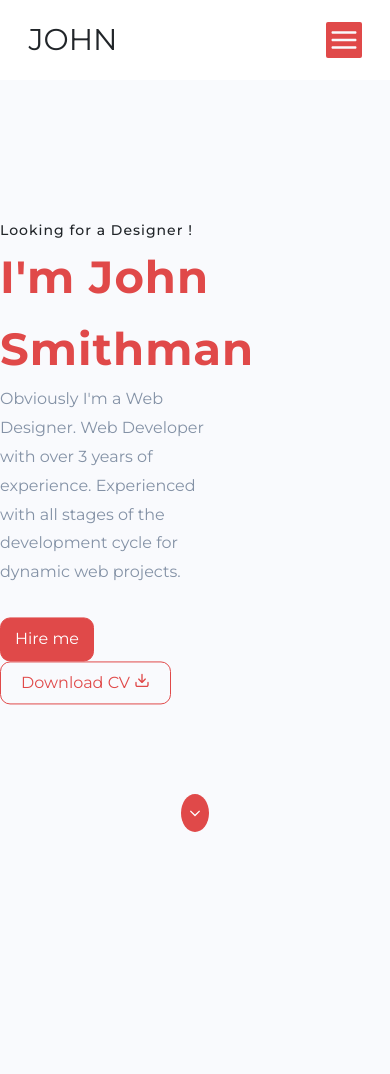
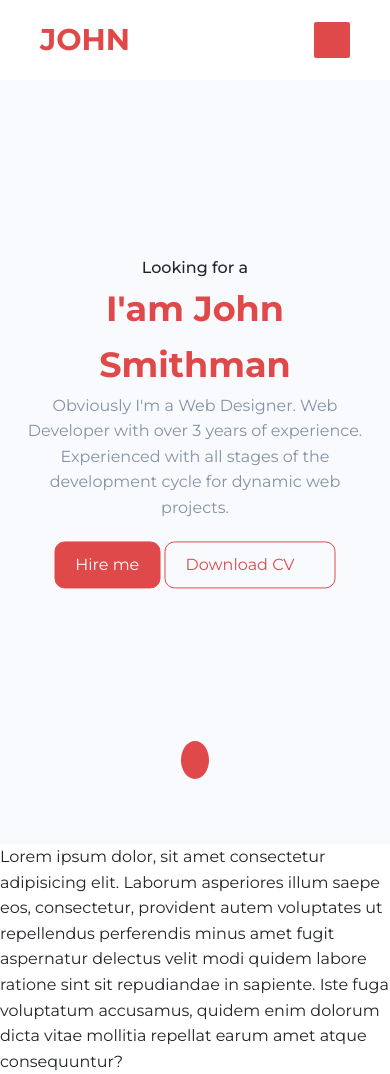
Before and after one commit to wpcodevo/portfolio_02, a plain HTML site: page index.html in a window 390 px wide. Before the commit the page ends 924 px from the top, so only its background shows below. Drawn offline with nearby package versions, Linux system fonts and the light colour scheme; a script that the page names is missing.

Commit message:
initial commit

```diff
--- a/index.html
+++ b/index.html
@@ -6,7 +6,7 @@
   <meta name="viewport" content="width=device-width, initial-scale=1.0" />
 
   <!-- Google Font -->
-  <link href="https://fonts.googleapis.com/css2?family=Montserrat:wght@400;500;700;900&display=swap" rel="stylesheet">
+  <link href="https://fonts.googleapis.com/css2?family=Montserrat:wght@400;500;700;900&display=swap" rel="stylesheet" />
 
   <!-- AOS -->
   <link rel="stylesheet" href="https://cdnjs.cloudflare.com/ajax/libs/aos/2.3.4/aos.css" />
@@ -20,13 +20,35 @@
 <body>
   <!--
             ======================
+            Color Switch
+            ======================
+         -->
+  <!-- <div class="color__switch">
+    <div class="color__board">
+      <span class="default color"></span>
+      <span class="blue color"></span>
+      <span class="light-green color"></span>
+      <span class="yellow color"></span>
+      <span class="purple color"></span>
+    </div>
+    <div class="color__widget">
+      <span>
+        <svg>
+          <use xlink:href="./images/sprite.svg#icon-cog"></use>
+        </svg>
+      </span>
+    </div>
+  </div> -->
+
+  <!--
+        ======================
         Header
         ======================
      -->
-  <div id="header" class="header">
+  <header id="header" class="header">
     <!-- Navigation -->
     <div class="navigation">
-      <nav class="nav">
+      <nav class="nav container">
         <div class="nav__header">
           <div class="logo">
             <h1>JOHN</h1>
@@ -92,33 +114,37 @@
         </div>
       </nav>
     </div>
+  </header>
+
+  <!--
+        ======================
+        Main
+        ======================
+     -->
+
   <!-- Hero -->
-    <div class="hero">
+  <section class="hero">
     <div class="hero__container container">
-        <div class="hero__left">
-          <div class="hero__content ">
-            <h6 class="subtitle">Looking for a Designer !</h6>
-            <h1 class="primary__title">I'm John Smithman</h1>
-            <p class="title__info">Obviously I'm a Web Designer. Web Developer with over 3 years of experience.
-              Experienced with all stages of the
+      <div class="hero__center">
+        <div class="hero__content">
+          <h4>Looking for a <span id="simpleType"></span></h4>
+          <h1>I'am John Smithman</h1>
+          <p>Obviously I'm a Web Designer. Web Developer with over 3 years of experience. Experienced with all stages of
+            the
             development cycle for dynamic web projects.</p>
           <div class="hero__btns">
             <a href="#" class="hire">Hire me</a>
-              <a href="#" class="download">Download CV <span>
+            <a href="#" class="download">Download CV
+              <span>
                 <svg>
-                    <use xlink:href="images/sprite.svg#icon-download"></use>
+                  <use xlink:href="./images/sprite.svg#icon-download"></use>
                 </svg>
-                </span></a>
+              </span>
+            </a>
           </div>
         </div>
       </div>
-
-        <div class="hero__right">
-
     </div>
-      </div>
-    </div>
-
     <div class="goto-next">
       <a href="#about">
         <span>
@@ -128,16 +154,17 @@
         </span>
       </a>
     </div>
-  </div>
-
-  <!--
-        ======================
-        Main
-        ======================
-     -->
+  </section>
 
   <section id="about" class="about">
-
+    <p>
+      Lorem ipsum dolor, sit amet consectetur adipisicing elit. Laborum
+      asperiores illum saepe eos, consectetur, provident autem voluptates ut
+      repellendus perferendis minus amet fugit aspernatur delectus velit modi
+      quidem labore ratione sint sit repudiandae in sapiente. Iste fuga
+      voluptatum accusamus, quidem enim dolorum dicta vitae mollitia repellat
+      earum amet atque consequuntur?
+    </p>
   </section>
 
   <!--
@@ -149,6 +176,10 @@
   <!-- AOS -->
   <script src="https://cdnjs.cloudflare.com/ajax/libs/aos/2.3.4/aos.js"></script>
 
+  <!-- Type It -->
+  <script src="https://cdn.jsdelivr.net/npm/typeit@7.0.4/dist/typeit.min.js"></script>
+
+
   <!-- Custom Script -->
   <script src="js/index.js"></script>
 </body>
--- a/js/index.js
+++ b/js/index.js
@@ -30,5 +30,55 @@ window.addEventListener("scroll", () => {
   }
 });
 
+// Color Switch
+const root = document.documentElement;
+const colorSwitch = document.querySelector(".color__switch");
+const widget = document.querySelector(".color__widget");
+
+widget.addEventListener("click", e => {
+  const switchWidth = colorSwitch.getBoundingClientRect().left;
+  if (switchWidth < 0) {
+    colorSwitch.style.left = "0";
+  } else {
+    colorSwitch.style.left = "-7rem";
+  }
+});
+
+// function targetClick(target) {
+//   const el = document.querySelector(target);
+//   el.addEventListener("click", () => {
+//     changeColor("--default", "#e04949", "--default2", "#e61616");
+//     changeColor("--default", "#2d84fb", "--default2", "#2706df");
+//     changeColor("--default", "#67c56e", "--default2", "#08aa12");
+//     changeColor("--default", "#662e9b", "--default2", "#4c0094");
+//     changeColor("--default", "#f89d36", "--default2", "#db7807");
+//   });
+// }
+
+// targetClick(".default");
+// targetClick(".blue");
+// targetClick(".light-green");
+// targetClick(".purple");
+// targetClick(".yellow");
+
+// function changeColor(default1, default2, default3, default4) {
+//   root.style.setProperty(default1, default2);
+//   root.style.setProperty(default3, default4);
+// }
+
 // AOS
-AOS.init();
+// AOS.init();
+
+// Typo
+new TypeIt("#simpleType", {
+  speed: 120,
+  loop: true,
+  waitUntilVisible: true,
+})
+  .type("Designer", { delay: 400 })
+  .pause(500)
+  .delete(9)
+  .type("Developer", { delay: 400 })
+  .pause(500)
+  .delete(9)
+  .go();
--- a/styles.css
+++ b/styles.css
@@ -2,14 +2,17 @@
     colors
    ====================
 */
-
 :root {
   --default: #e04949;
   --default2: #e61616;
   --blue: #2d84fb;
+  --blue2: #2706df;
   --lightGreen: #67c56e;
+  --lightGreen2: #08aa12;
   --yellow: #f89d36;
+  --yellow2: #db7807;
   --purple: #662e9b;
+  --purple2: #4c0094;
   --black1: #212529;
   --black2: #3c4858;
   --grey: #8492a6;
@@ -23,8 +26,8 @@
 */
 
 *,
-*::before,
-*::after {
+*::after,
+*::before {
   padding: 0;
   margin: 0;
   box-sizing: inherit;
@@ -41,7 +44,7 @@ input {
   font-weight: 400;
   font-family: "Montserrat", sans-serif;
   color: var(--black1);
-  background-color: var(--backgroundColor);
+  background-color: var(--white);
   line-height: 1.6;
 }
 
@@ -58,8 +61,8 @@ a {
   text-decoration: none;
 }
 
-ul,
-li {
+li,
+ul {
   list-style: none;
 }
 
@@ -69,12 +72,25 @@ img {
 
 .container {
   max-width: 114rem;
+  width: 100%;
   margin: 0 auto;
+  padding: 0 1.6rem;
 }
 
-@media only screen and (max-width: 1200px) {
+/* @media only screen and (max-width: 1200px) {
   .container {
     max-width: 90rem;
+  }
+} */
+@media only screen and (max-width: 996px) {
+  .container {
+    padding: 0 3rem;
+  }
+}
+
+@media only screen and (max-width: 768px) {
+  .container {
+    padding: 0 3rem;
   }
 }
 
@@ -84,13 +100,6 @@ img {
 */
 
 .header {
-  background-image: linear-gradient(
-    105deg,
-    var(--backgroundColor) 0%,
-    #fff 65%,
-    var(--default) 50%
-  );
-  height: calc(100vh + 8rem);
   position: relative;
 }
 
@@ -102,7 +111,7 @@ img {
 .social__menu li svg {
   width: 1.6rem;
   height: 1.6rem;
-  fill: var(--backgroundColor);
+  fill: var(--black2);
 }
 
 .hamburger {
@@ -111,15 +120,18 @@ img {
 
 .navigation {
   padding: 1.6rem 1rem;
+  position: relative;
+  z-index: 1999;
+  background-color: var(--backgroundColor);
 }
 
 .nav {
   display: flex;
   align-items: center;
   justify-content: space-between;
-  width: 90vw;
+  /* width: 90vw;
   max-width: 114rem;
-  margin: 0 auto;
+  margin: 0 auto; */
 }
 
 .fix__nav {
@@ -130,7 +142,7 @@ img {
   background-color: var(--white);
   box-shadow: 0 5px 15px rgba(0, 0, 0, 0.1);
   transition: all 0.3s ease-in-out;
-  z-index: 999;
+  z-index: 9990;
 }
 
 .fix__nav .social__menu li svg {
@@ -151,9 +163,14 @@ img {
   background-color: var(--default);
 }
 
+.logo {
+  cursor: pointer;
+}
+
 .logo h1 {
   font-size: 2.5rem;
-  font-weight: 400;
+  font-weight: 700;
+  color: var(--default);
 }
 
 .nav__menu {
@@ -187,7 +204,7 @@ img {
 }
 
 .social__menu li {
-  border: 0.7px solid var(--backgroundColor);
+  border: 0.7px solid var(--black2);
   padding: 0.7rem 1rem;
   border-radius: 0.5rem;
   cursor: pointer;
@@ -195,7 +212,12 @@ img {
 }
 
 .social__menu li:hover {
-  border-color: transparent;
+  background-color: var(--default);
+}
+
+.social__menu li:hover svg {
+  fill: var(--backgroundColor);
+  transition: all 0.3s ease-in-out;
 }
 
 .social__menu li a {
@@ -212,7 +234,6 @@ img {
     Navigation Media Query
    =======================
 */
-
 @media only screen and (max-width: 1200px) {
   .nav__menu {
     width: 80%;
@@ -220,13 +241,6 @@ img {
 }
 
 @media only screen and (max-width: 996px) {
-  .header {
-    background-image: linear-gradient(
-      var(--backgroundColor),
-      var(--backgroundColor)
-    );
-  }
-
   .navigation {
     position: fixed;
     top: 0;
@@ -237,10 +251,6 @@ img {
 
   .nav {
     display: block;
-    justify-content: start;
-    align-items: flex-start;
-    width: 90%;
-    max-width: 100%;
   }
 
   .nav__header {
@@ -303,128 +313,82 @@ img {
     padding: 1rem;
   }
 
-  .social__menu {
-    padding: 0 1rem;
-  }
-
-  .social__menu li {
-    border: 0.5px solid var(--black2);
-    padding: 0.5rem 0.8rem;
-  }
-
-  .social__menu li svg {
-    fill: var(--black2);
-    transition: all 0.3s ease-in-out;
-  }
-
-  .social__menu li:hover {
-    border: 0.5px solid var(--black2);
-    background-color: var(--default);
-  }
-
-  .social__menu li:hover svg {
-    fill: var(--backgroundColor);
-  }
-
-  .social__menu li:not(:last-child) {
-    margin-right: 0.5rem;
-  }
 }
 
-@media only screen and (max-width: 768px) {
+/*
+==========================
+Hero
+==========================
+*/
+
+.hero {
+  position: relative;
+  width: 100%;
+  height: 100vh;
+  background-color: var(--backgroundColor);
 }
 
-/* =======================
-    Hero
-   =======================
-*/
-.hero {
-  height: 100%;
-}
-.hero__container {
-  display: flex;
-  align-items: center;
-  height: 100%;
-  width: 100%;
-}
-
-.hero__left {
-  position: relative;
-  flex: 0 1 60%;
-}
-
-.hero__right {
-  flex: 0 1 40%;
-}
-
-.hero__left,
-.hero__right {
-  height: 100%;
-}
-
-.hero__btns a svg {
+.hero__btns svg {
   width: 1.6rem;
   height: 1.6rem;
   fill: var(--default);
-  transition: all 0.3s ease-in-out;
+  transition: all .3s ease-in-out;
+}
+
+.hero__container {
+  height: 100%;
+
+}
+
+.hero__center {
+  height: 100%;
+  text-align: center;
 }
 
 .hero__content {
   position: absolute;
-  top: 50%;
-  transform: translateY(-50%);
+  top: 40%;
+  left: 50%;
+  transform: translate(-50%, -50%);
+  width: 50%;
 }
 
-.hero__content .subtitle {
-  font-size: 1.4rem;
-  letter-spacing: 1px;
+.hero__content h1 {
+  font-size: 5rem;
+  color: var(--default);
+  font-weight: 700;
 }
 
-.hero__content .primary__title {
-  font-size: 4.5rem;
-  font-weight: 700;
-  color: var(--default);
-  letter-spacing: 1px;
+.hero__content p {
+  color: var(--grey);
+  margin-bottom: 2rem;
 }
 
-.hero__content .title__info {
-  font-size: 1.6rem;
-  color: var(--grey);
-  width: 90%;
-  line-height: 1.8;
+.hero__btns a {
+  display: inline-block;
+  padding: 1rem 2rem;
+  color: var(--white);
+  border-radius: 1rem;
+  border: 1px solid var(--default);
 }
 
-.hero__btns {
-  margin-top: 3rem;
-}
+.hero__btns .hire {
+  background-color: var(--default);
+  transition: all .3s ease-in-out;
 
-.hero__btns .hire:link,
-.hero__btns .hire:visited {
-  display: inline-block;
-  padding: 0.8rem 1.4rem;
-  border: 1px solid var(--default);
-  background-color: var(--default);
-  color: var(--white);
-  border-radius: 1rem;
-  margin-right: 1rem;
-  transition: all 0.3s ease-in-out;
 }
 
 .hero__btns .hire:hover {
   background-color: var(--default2);
 }
 
-.hero__btns .download:link,
-.hero__btns .download:visited {
-  display: inline-block;
-  padding: 0.8rem 2rem;
-  border: 1px solid var(--default);
-  border-radius: 1rem;
+.hero__btns .download {
   color: var(--default);
-  transition: all 0.3s ease-in-out;
+  transition: all .3s ease-in-out;
 }
 
 .hero__btns .download:hover {
+  border: 1px solid var(--default);
   background-color: var(--default);
   color: var(--white);
 }
@@ -433,9 +397,11 @@ img {
   fill: var(--white);
 }
 
+
+
 .goto-next {
   position: absolute;
-  bottom: 10%;
+  top: 85%;
   left: 50%;
   transform: translateX(-50%);
   cursor: pointer;
@@ -454,17 +420,160 @@ img {
 .goto-next svg {
   width: 1.8rem;
   height: 1.8rem;
-  fill: var(--white);
+  fill: var(--backgroundColor);
 }
 
 @keyframes down {
   0% {
-    bottom: 8%;
+    top: 85%;
   }
+
   50% {
-    bottom: 10%;
+    top: 88%;
   }
+
   100% {
-    bottom: 8%;
+    top: 85%;
   }
 }
+
+/*
+==========================
+Hero Media Query
+==========================
+*/
+
+@media only screen and (max-width: 996px) {
+  .hero {
+    padding-top: 8rem;
+  }
+
+  .hero__content {
+    position: absolute;
+    top: 50%;
+    left: 50%;
+    transform: translate(-50%, -50%);
+    width: 70%;
+
+  }
+
+  .hero__content h1 {
+    font-size: 4rem;
+  }
+
+}
+
+@media only screen and (max-width: 768px) {
+  .hero__content {
+    width: 90%;
+
+  }
+
+  .hero__content h1 {
+    font-size: 3.5rem;
+  }
+}
+
+@media only screen and (max-width: 568px) {}
+
+/* =======================
+    Color Switch
+   =======================
+*/
+
+.color__widget svg {
+  width: 2rem;
+  height: 2rem;
+  fill: var(--default);
+}
+
+.color__switch {
+  position: fixed;
+  top: 20%;
+  left: -7rem;
+  width: 7rem;
+  z-index: 9999;
+  background-color: var(--backgroundColor);
+  box-shadow: 0 5px 15px rgba(0, 0, 0, 0.3);
+  transition: all 0.3s ease-in-out;
+}
+
+.color__board {
+  display: flex;
+  flex-direction: column;
+  justify-content: space-between;
+  align-items: center;
+  padding: 1rem 0;
+}
+
+.color__board .color {
+  width: 3.5rem;
+  height: 3.5rem;
+  border-radius: 50%;
+  cursor: pointer;
+}
+
+.color__board .color:not(:last-child) {
+  margin-bottom: 1rem;
+}
+
+.color__board .default {
+  background-color: var(--default);
+}
+
+.color__board .blue {
+  background-color: var(--blue);
+}
+
+.color__board .light-green {
+  background-color: var(--lightGreen);
+}
+
+.color__board .yellow {
+  background-color: var(--yellow);
+}
+
+.color__board .purple {
+  background-color: var(--purple);
+}
+
+.color__widget {
+  position: absolute;
+  top: 0;
+  right: -3.5rem;
+  border-radius: 0 0.7rem 0.7rem 0;
+  background-color: var(--white);
+  padding: 0.5rem 0.8rem;
+}
+
+.color__widget span {
+  display: flex;
+  align-items: center;
+  justify-content: center;
+  cursor: pointer;
+}
+
+.color__widget span svg {
+  animation: round 2s linear infinite;
+}
+
+@keyframes round {
+  0% {
+    transform: rotate(0deg);
+  }
+
+  100% {
+    transform: rotate(360deg);
+  }
+}
+
+/* =======================
+    About section
+   =======================
+*/
+
+.section {
+  padding: 3rem 0;
+  height: 50rem;
+  position: relative;
+}
```
Also changed, not shown: images/profile1.png (deleted), images/profile2.png (deleted), images/profile3.png (deleted), images/profile4.png (deleted), sprite.svg (renamed from images/sprite.svg). Lines whose indentation alone changed are shown as unchanged.
